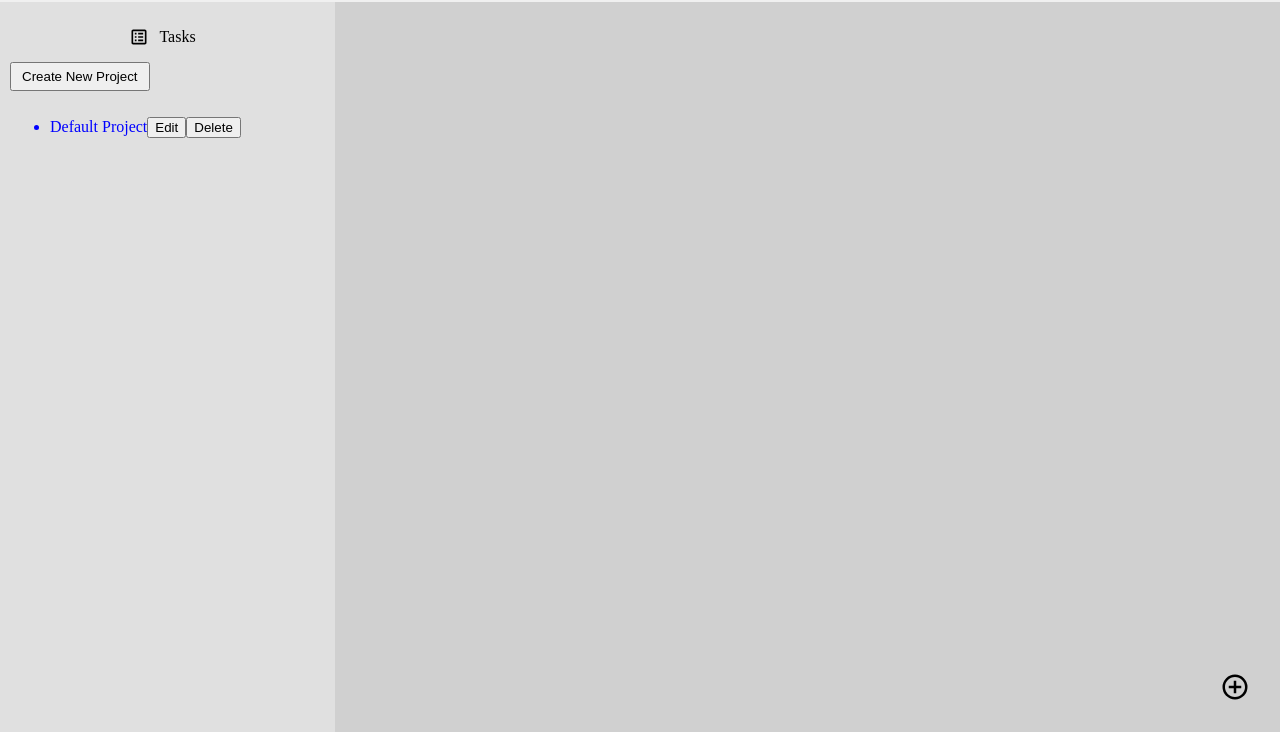
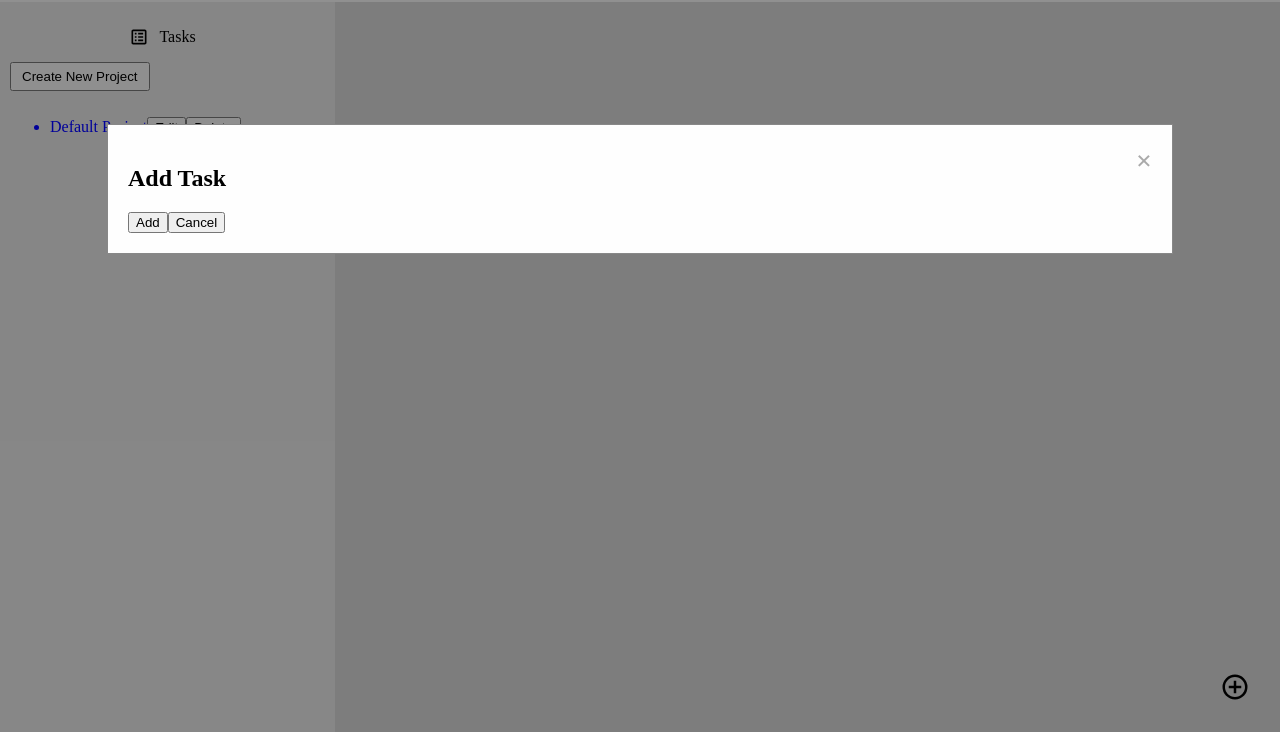
Before and after one commit to rjarrin/todo, a website built with webpack: page src/index.html in a window 1280 px wide. Both pictures are taken after a click on the picture 1235 px from the left and 755 px from the top of the page. Shown: the part 68-800 px from the top of the page. Built offline with nearby package versions, Linux system fonts and the light colour scheme.

Commit message:
Drafted todo modal window layout

```diff
--- a/src/index.js
+++ b/src/index.js
@@ -1,6 +1,4 @@
 import './style.css';
 import generateTemplate from './modules/layout.js';
-import Todo from './modules/todo.js';
-import ProjectManager from './modules/projectmanager.js';
 
 generateTemplate();
--- a/src/modules/layout.js
+++ b/src/modules/layout.js
@@ -4,19 +4,13 @@ import addTaskImage from "../images/plus-circle-outline.svg";
 import ProjectManager from "../modules/projectmanager.js";
 import { saveProjects, loadProjects } from "../modules/persistence.js"
 import Project from "./project.js";
+import { createModal, showModal } from "./todomodal.js";
 
 export const projectManager = new ProjectManager();
 
 export default function generateTemplate() {
     loadProjects();
-    // Checks if the "Default Project" already exists
-    // const defaultProjectExists = projectManager.getAllProjects().some(project => project.name === "Default Project");
-    // if(!defaultProjectExists) {
-    //     // Add a default project
-    //     console.log("CALLED ADDPROJECT FROM DEFAULTPROJECTEXISTS");
-    //     projectManager.addProject("Default Project");
-    // }
-
+    createModal();
     // Select the first project by default
     const projects = projectManager.getAllProjects();
     if (projects.length === 0) {
@@ -25,13 +19,12 @@ export default function generateTemplate() {
     generateHeader();
     generateSidebar();
     generateTaskContainer();
-
-
     if (projects.length > 0) {
         const firstProject = projects[0].name;
         projectManager.setSelectedProject(firstProject);
         highlightProject(firstProject);
     }
+
 }
 
 function generateHeader() {
@@ -193,13 +186,13 @@ function generateTaskContainer() {
     // const taskText = document.createElement("p");
     // taskText.textContent = "Task here";
     // taskContainer.appendChild(taskText);
-
     // Add add button to the container
     const addButton = document.createElement("img");
     addButton.id = "add-task";
     addButton.src = addTaskImage;
     addButton.addEventListener("click", () => {
         console.log("Add button pushed");
+        showModal();
     });
     // taskContainer.appendChild(addButton);
     buttonContainer.appendChild(addButton);
--- /dev/null
+++ b/src/modules/todomodal.js
@@ -0,0 +1,54 @@
+import Todo from "./todo.js";
+
+function createModal() {
+    // Define modal div
+    const modal = document.createElement("div");
+    modal.id = "todo-modal";
+    // Modal content
+    const modalContent = document.createElement("div");
+    modalContent.classList.add("modal-content");
+    // Close button
+    const closeModal = document.createElement("span");
+    closeModal.classList.add("modal-close");
+    closeModal.innerHTML = '&times;';
+    closeModal.onclick = function() {
+        modal.style.display = "none";
+    }
+    // Title
+    const modalTitle = document.createElement("h2");
+    modalTitle.textContent = "Add Task";
+    // Form
+    const form = document.createElement("form");
+    form.onsubmit = function(e) {
+        e.preventDefault();
+        // NEED TO ADD LOGIC FOR HANDLING FORM SUBMISSION LATER
+        modal.style.display = "none";
+    }
+
+    // INPUT FIELDS HERE
+
+    const addTodoBtn = document.createElement("button");
+    addTodoBtn.textContent = "Add";
+    addTodoBtn.type = "submit";
+
+    const cancelTodoBtn = document.createElement("button");
+    cancelTodoBtn.textContent = "Cancel";
+    cancelTodoBtn.onclick = function() {
+        modal.style.display = "none";
+    }
+
+    modalContent.appendChild(closeModal);
+    modalContent.appendChild(modalTitle);
+    modalContent.appendChild(form);
+    modalContent.appendChild(addTodoBtn);
+    modalContent.appendChild(cancelTodoBtn);
+    modal.appendChild(modalContent);
+    document.body.appendChild(modal);
+}
+
+function showModal() {
+    const modal = document.getElementById("todo-modal");
+    modal.style.display = "block";
+}
+
+export {createModal, showModal};
--- a/src/style.css
+++ b/src/style.css
@@ -100,3 +100,31 @@ body {
     margin-bottom: 30px;
     margin-right: 30px;
 }
+
+/* Modal window */
+#todo-modal {
+    display: none;
+    position: fixed;
+    z-index: 1;
+    left: 0;
+    top: 0;
+    width: 100%;
+    height: 100%;
+    overflow: auto;
+    background-color: rgba(0, 0, 0, 0.4);
+}
+
+.modal-content {
+    background-color: #fefefe;
+    margin: 15% auto;
+    padding: 20px;
+    border: 1px solid #888;
+    width: 80%;
+}
+
+.modal-close {
+    color: #aaa;
+    float: right;
+    font-size: 28px;
+    font-weight: bold;
+}
```
